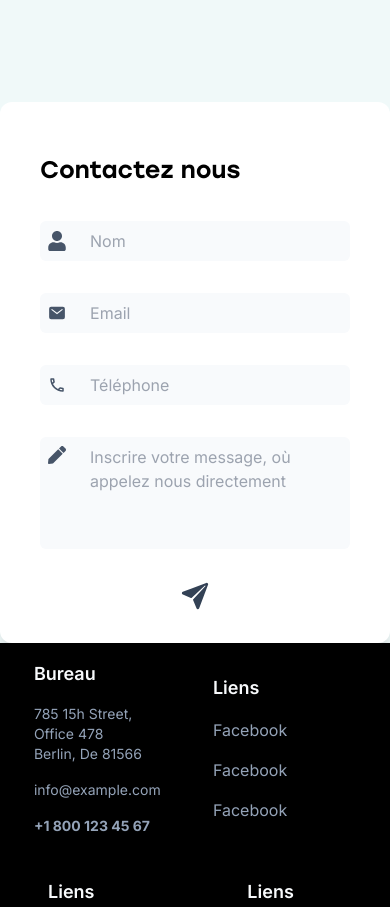
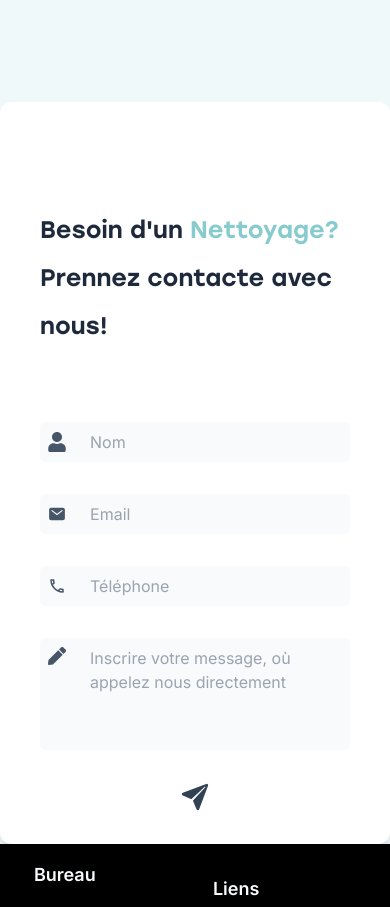
Before and after one commit to netproam/netpro, a Next.js app: page / in a window 390 px wide. Shown: the part 5000-5907 px from the top of the page. Built offline with nearby package versions, Linux system fonts and the light colour scheme.

Commit message:
version a montrer au client

```diff
--- a/src/components/ContactComponent.tsx
+++ b/src/components/ContactComponent.tsx
@@ -51,9 +51,12 @@ const ContactComponent = () => {
         <Form {...form} >
           <form onSubmit={form.handleSubmit(onSubmit)} className="space-y-8 bg-white
            shadow-xl rounded-xl py-8 px-10 ">
-                        <h2 className="text-2xl  pt-4
+                        <h2 className="text-2xl  pt-4  hidden lg:flex
                          font-stolzl leading-relaxed">Contactez nous</h2>
-
+ <div className=" w-full  gap-4 flex flex-col   py-10 lg:hidden">
+    <h3 className="text-2xl   self-center lg:self-start
+    leading-loose  lg:w-4/5 lg:text-5xl font-stolzl  text-slate-800">{`Besoin d'un`} <span className="text-[#88CBCE]">Nettoyage?</span>Prennez contacte avec nous!</h3>
+    </div>
             <FormField
               control={form.control}
               name="name"
--- a/src/components/Navigation/Navbar.tsx
+++ b/src/components/Navigation/Navbar.tsx
@@ -147,6 +147,7 @@ lg:flex w-fit h-fit  whitespace-nowrap " >+33 840 841 25 69</p>
 rounded-full bg-[#0E2954]  gap-2
 items-center justify-center">
     <a
+    href="mailto:info@gmail.com"
     className="pointer-events-auto lg:pointer-events-none p-1"
   >
 <IoMail
```
